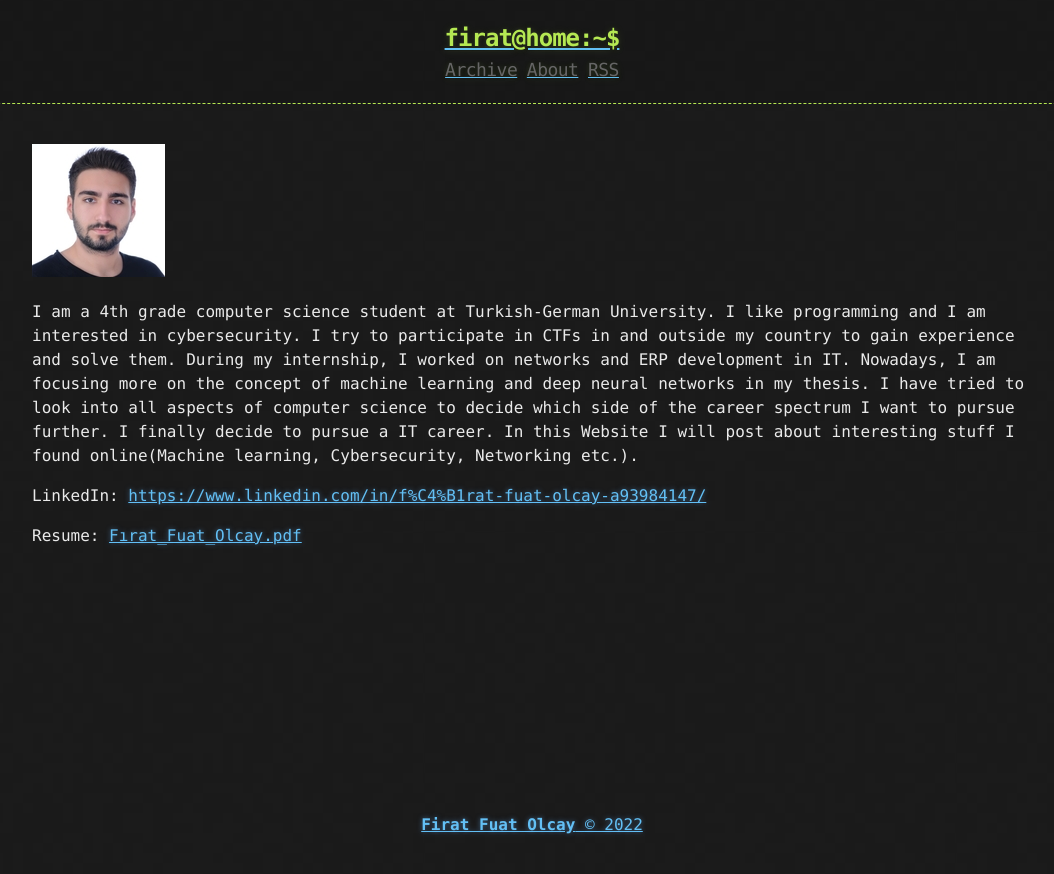
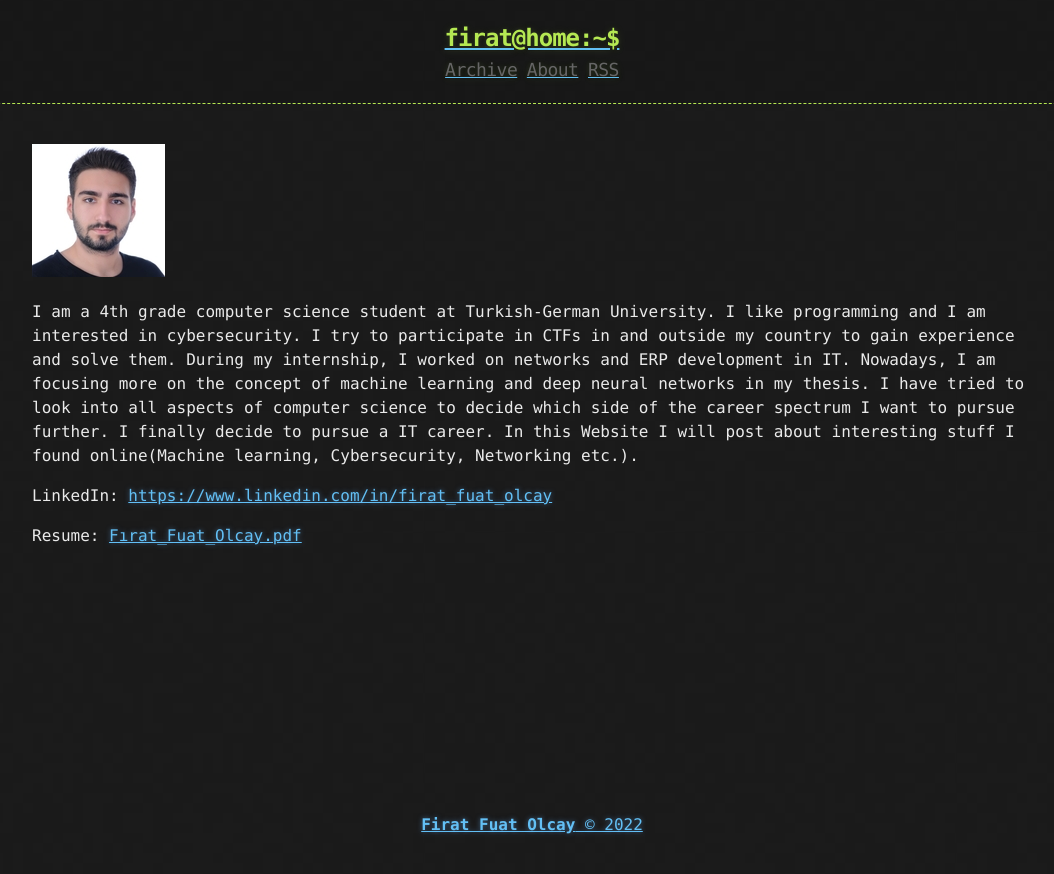
Before and after one commit to firatfolcay/firatfolcay.github.io, a Jekyll site: the page built from about.md, in a window 1280 px wide. Shown: the top 874 px of the page, without its empty margins (108-1162 px from the left). Built offline with Jekyll 4.4.1, drawn with Linux system fonts in a browser that asks for light colours; some of the changed lines change nothing that is shown.

Commit message:
Update about.md

```diff
--- a/about.md
+++ b/about.md
@@ -16,6 +16,6 @@ I found online(Machine learning, Cybersecurity, Networking etc.).
 
 
 
- LinkedIn: [https://www.linkedin.com/in/f%C4%B1rat-fuat-olcay-a93984147/]((https://www.linkedin.com/in/f%C4%B1rat-fuat-olcay-a93984147/))
+ LinkedIn: [https://www.linkedin.com/in/firat_fuat_olcay](https://www.linkedin.com/in/f%C4%B1rat-fuat-olcay-a93984147/)
 
  Resume: [Fırat_Fuat_Olcay.pdf](https://drive.google.com/file/d/17Axu_hExITtG2igEX3xA5dbJMz2iZKcT/view?usp=sharing)
```
